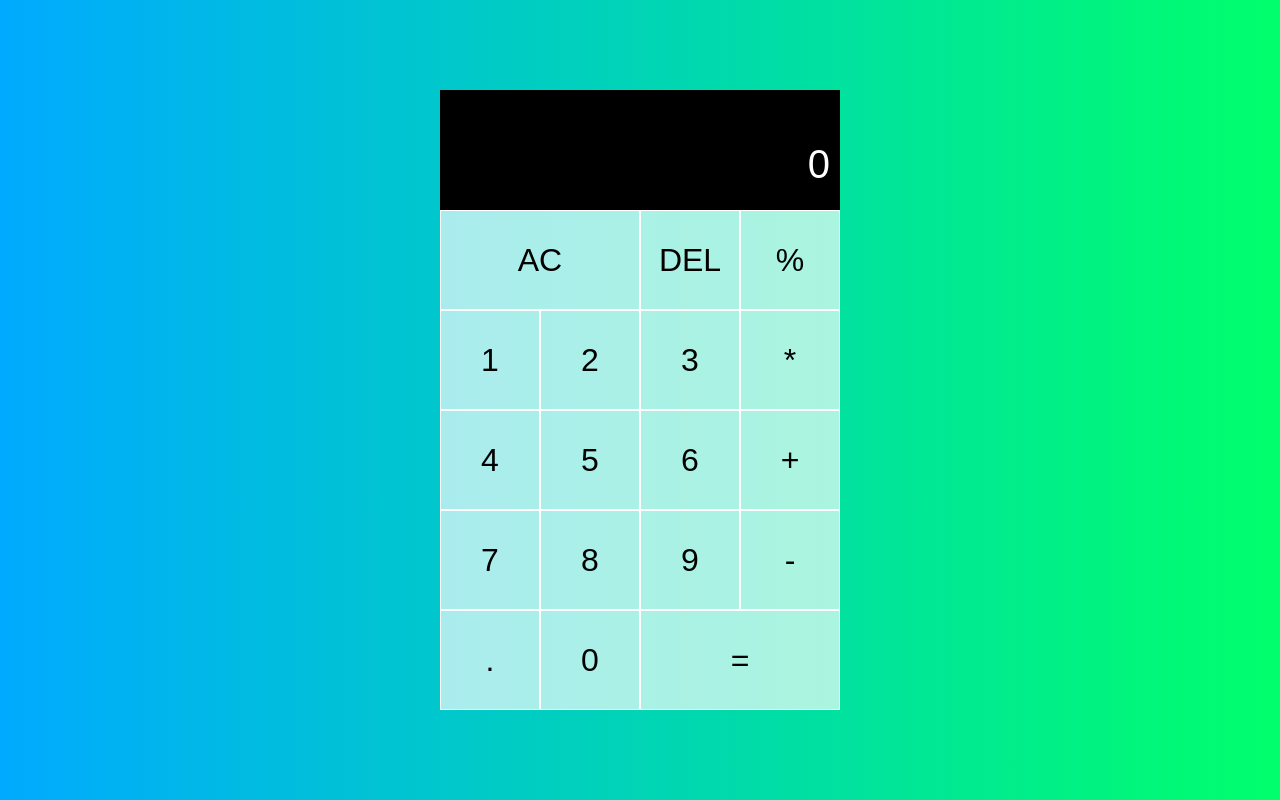
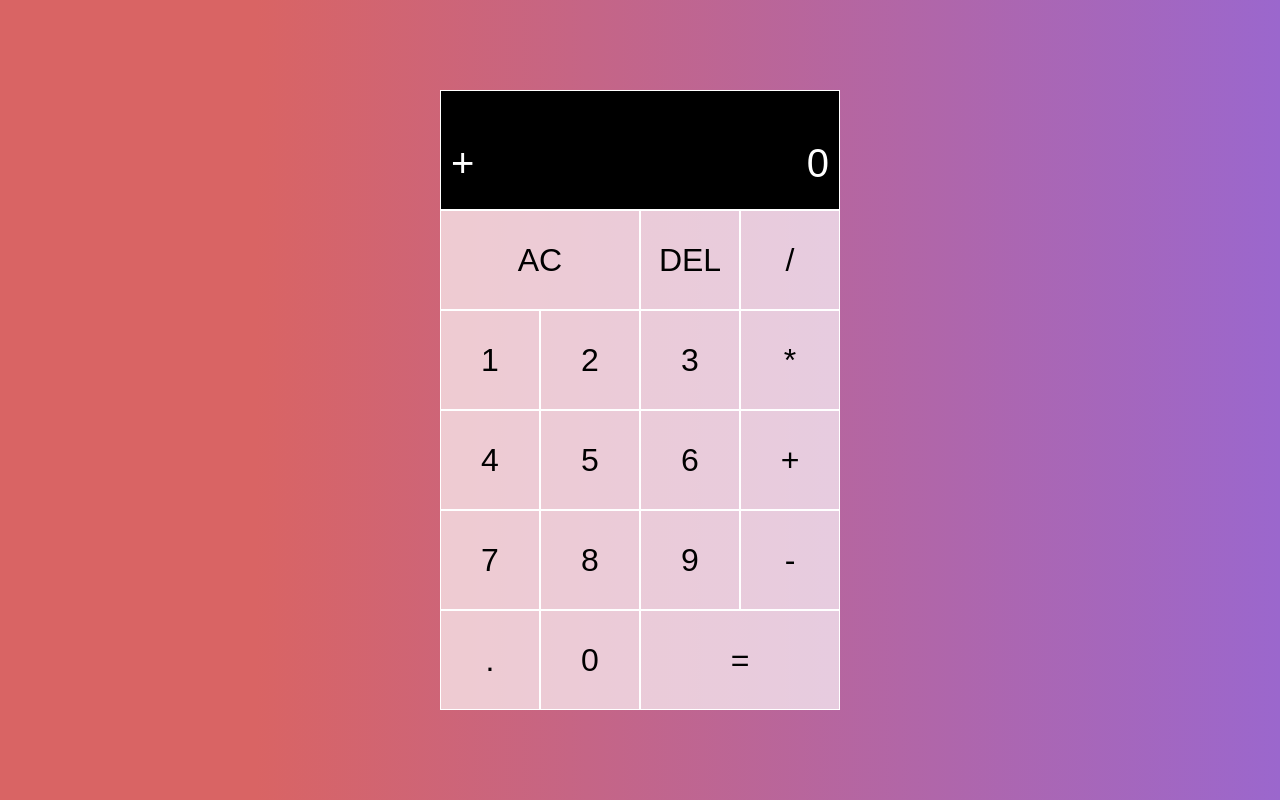
Before and after one commit to FerRomMu/CalculadoraWeb, a plain HTML site: page index.html in a window 1280 px wide. Drawn offline with Linux system fonts and the light colour scheme.

Commit message:
Version 1 completa.

```diff
--- a/css/style.css
+++ b/css/style.css
@@ -4,7 +4,8 @@
 }
 
 body {
-    background: linear-gradient(to right, #00AAFF, #00FF6C);
+    background: linear-gradient(to right, rgba(217,100,100,1) 20%, rgba(155,103,205,1) 100%);
+    background-attachment: fixed;
 }
 
 .calculator-grid {
@@ -35,6 +36,7 @@ body {
 .calculator__output {
     grid-column: 1 / 5;
     background-color: #000;
+    border: 1px solid #fff;
     display: flex;
     align-items: flex-end;
     justify-content: space-around;
@@ -49,7 +51,10 @@ body {
     font-size: 1.5rem;
 }
 
-.calculator__current-operand {
+.calculator__current-container {
+    width: 100%;
+    display: flex;
+    justify-content: space-between;
     color: #fff;
     font-size: 2.5rem;
 }
--- a/index.html
+++ b/index.html
@@ -13,11 +13,14 @@
     <div class="caculator calculator-grid">
         <div class="calculator__output">
             <div class="calculator__previous-operand"></div>
-            <div class="calculator__current-operand "></div>
+            <div class="calculator__current-container">
+                <div class="calculator__current-operator"></div>
+                <div class="calculator__current-operand "></div>
+            </div>
         </div>
         <button class="calculator__button calculator__button--spanTwo button__ac">AC</button>
         <button class="calculator__button button__del">DEL</button>
-        <button class="calculator__button button__operation">%</button>
+        <button class="calculator__button button__operation">/</button>
         <button class="calculator__button button__num">1</button>
         <button class="calculator__button button__num">2</button>
         <button class="calculator__button button__num">3</button>
--- a/script.js
+++ b/script.js
@@ -6,13 +6,14 @@ const deleteButton = document.querySelector(".button__del");
 const allClearButton = document.querySelector(".button__ac");
 const previousOperandText = document.querySelector(".calculator__previous-operand");
 const currentOperandText = document.querySelector(".calculator__current-operand");
+const currentOperator = document.querySelector(".calculator__current-operator");
 
 class Calculator{
 
-    constructor(prevOperand, currentOperand) {
+    constructor(prevOperand, currentOperand, currentOperator) {
         this.prevOperandElement = prevOperand;
         this.currentOperandElement = currentOperand;
-        this.operator = "+";
+        this.currentOperatorElement = currentOperator;
         this.dotLock = false;
         this.clear();
     }
@@ -23,11 +24,13 @@ class Calculator{
         }
         this.prevOperandElement.innerText = this.prevOperand;
         this.currentOperandElement.innerText = this.currentOperand;
+        this.currentOperatorElement.innerText = this.operator;
     }
 
     clear() {
         this.prevOperand = "";
         this.currentOperand = "";
+        this.operator = "+";
         this.dotIsLocked = false;
         this.refreshDisplay();
     }
@@ -58,6 +61,7 @@ class Calculator{
     operate(operation) {
         this.equals();
         this.operator = operation;
+        this.refreshDisplay();
     }
 
     equals(){
@@ -79,15 +83,17 @@ class Calculator{
             case "*":
                 this.prevOperand = a * b;
                 break;
+            default:
+                return;
         }
         this.currentOperand = "";
+        this.operator = "+";
         this.refreshDisplay();
-        this.operator = "+";
         this.dotIsLocked = false;
     }
 }
 
-const calculator = new Calculator(previousOperandText, currentOperandText);
+const calculator = new Calculator(previousOperandText, currentOperandText, currentOperator);
 
 numButtons.forEach(button => {
     button.addEventListener('click', () => {calculator.numClick(button.innerText)})
```
